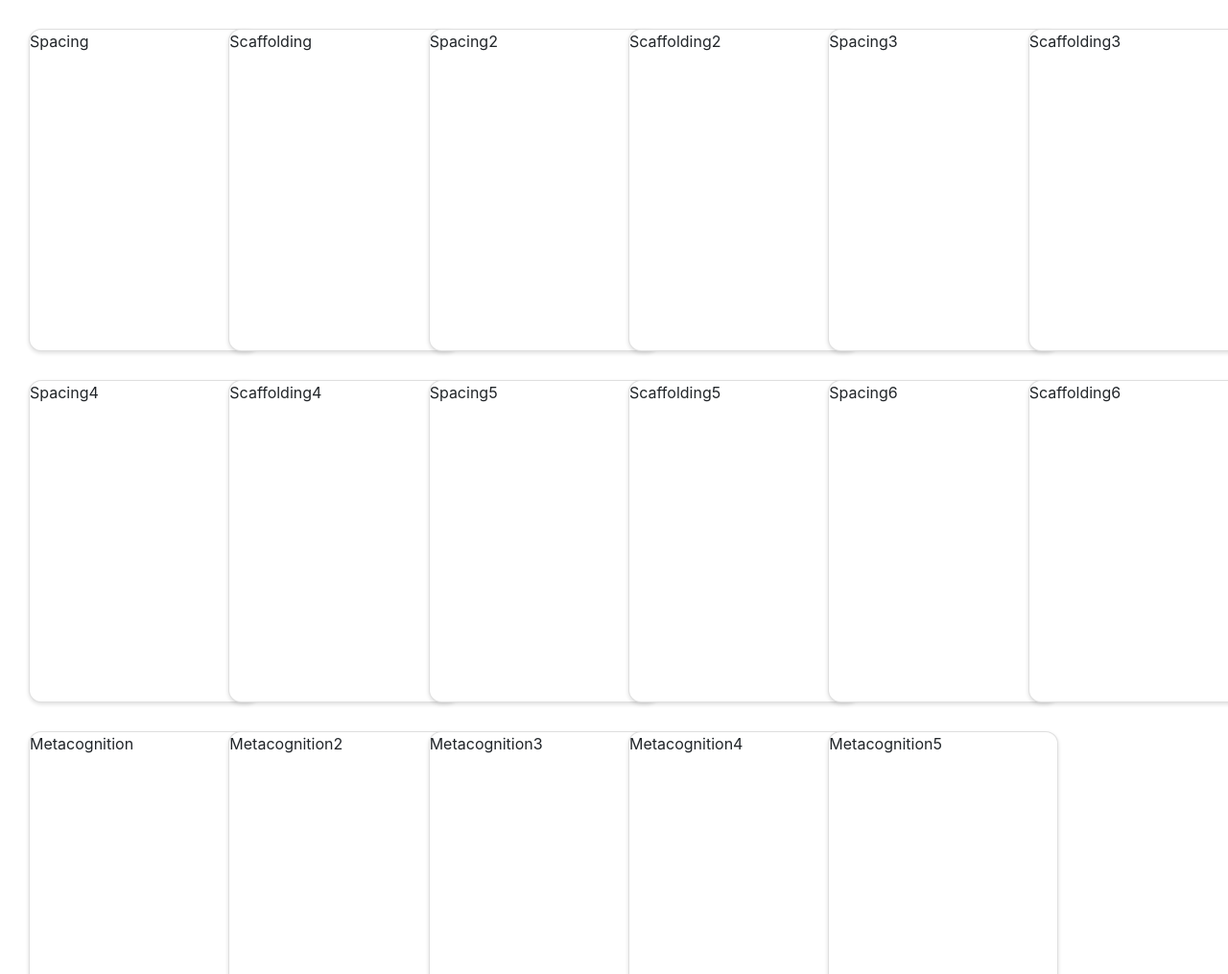
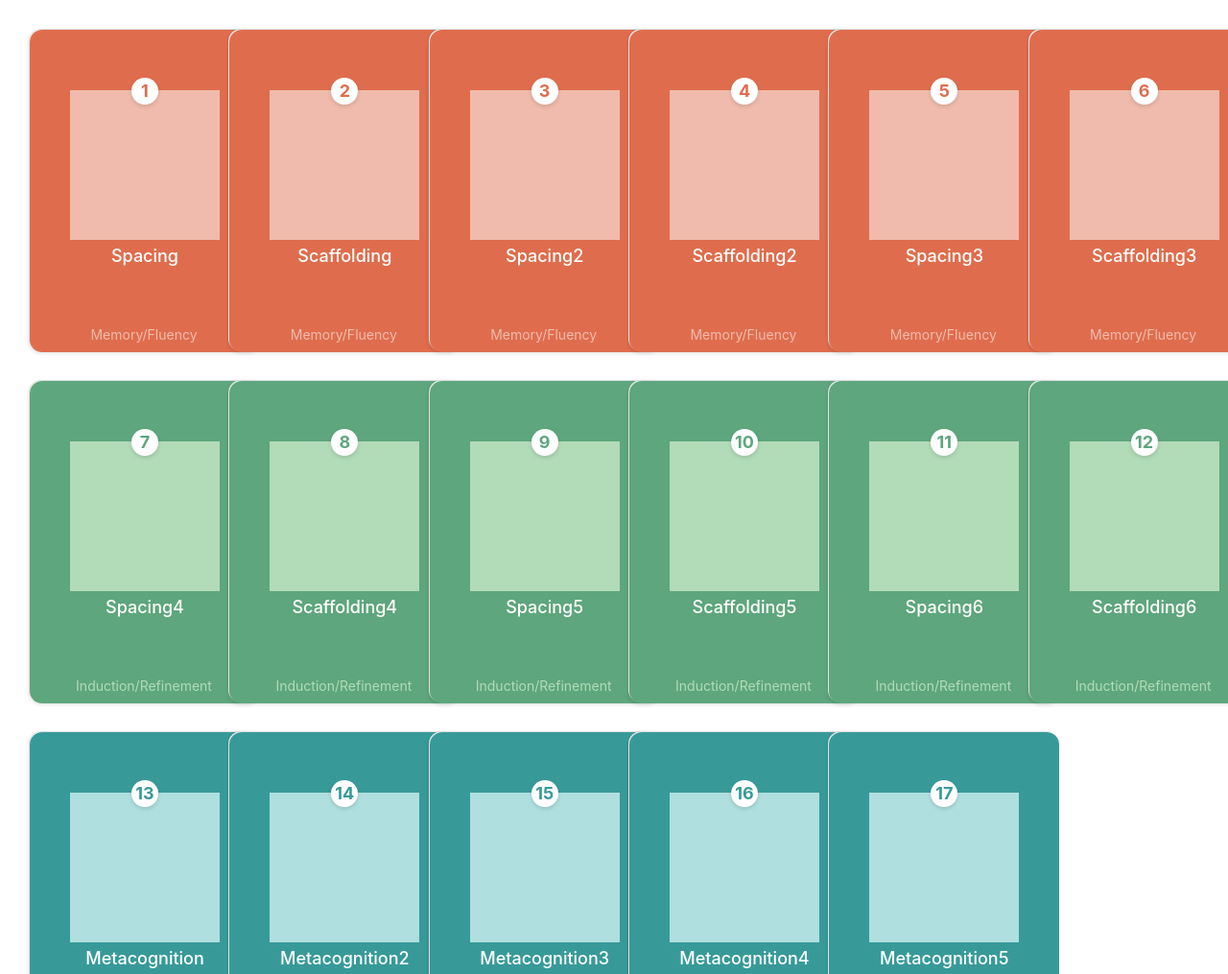
Before and after one commit to mqo00/interactive-principles, a React app: page / in a window 1280 px wide. Shown: the top 1015 px of the page at 96% size. Built offline with nearby package versions, Linux system fonts and the light colour scheme.

Commit message:
css for back of card

```diff
--- a/src/components/App.js
+++ b/src/components/App.js
@@ -16,7 +16,7 @@ export default class App extends Component {
 
                     {principles.map( card => (
                         <div key={card.id} className={'col-xs-12 col-sm-4 col-md-3 col-xl-2'}>
-                            <Card id={card.id} category={card.categoryId} title={card.principle}/>
+                            <Card id={card.id} category={card.categoryId} categoryName={card.category} title={card.principle}/>
                         </div>
                     ))}
 
--- a/src/components/Card.js
+++ b/src/components/Card.js
@@ -16,7 +16,21 @@ class Card extends React.Component {
                 </div>
                 :
                 <div className={'card__face card__face--back'}>
-                    {this.props.title}
+                    <div className={'card__face--back__content'}>
+                        <div className={'principle-number'}>
+                            {this.props.id}
+                        </div>
+                        <div className={'principle-image'}>
+
+                        </div>
+                        <div className={'principle-title'}>
+                            {this.props.title}
+                        </div>
+                    </div>
+                    <div className={'card__face--back__category'}>
+                        {this.props.categoryName}
+                    </div>
+
                 </div>
         );
     }
@@ -37,6 +51,7 @@ class Card extends React.Component {
 Card.propTypes = {
     id: PropTypes.any,
     category: PropTypes.any,
+    categoryName: PropTypes.any,
     title: PropTypes.any
 };
 
--- a/src/styles/_card-colors.scss
+++ b/src/styles/_card-colors.scss
@@ -3,13 +3,19 @@
 //themes
 $themes: (
         1: (
-                dark: $cat1--dark
+                dark: $cat1--dark,
+                mid: $cat1--mid,
+                light: $cat1--light
         ),
         2: (
-                dark: $cat2--dark
+                dark: $cat2--dark,
+                mid: $cat2--mid,
+                light: $cat2--light
         ),
         3: (
-                dark: $cat3--dark
+                dark: $cat3--dark,
+                mid: $cat3--mid,
+                light: $cat3--light
         )
 );
 
--- a/src/styles/_card.scss
+++ b/src/styles/_card.scss
@@ -16,15 +16,81 @@ $card-corner: 13px;
   margin-bottom: $space-between-cards;
 
   &__face {
-    &--front {
+    border-radius: $card-corner;
+
+    &--back {
       display: block;
       min-height: $height;
       min-width: $width;
+      color: $text--white;
 
       @include themed() {
         background: t('dark');
+      }
+
+      &__content {
+        margin-top: 50px;
+
+        .principle-image {
+          position: relative;
+          z-index: 0;
+          $size: #{$width * .65};
+          height: $size;
+          width: $size;
+          margin: -15px auto 0;
+        }
+
+        .principle-number {
+          position: relative;
+          z-index: 10;
+        }
+
+        .principle-title {
+          margin-top: 3px;
+        }
+      }
+
+      &__category {
+        text-align: center;
+        position: absolute;
+        bottom: 6px;
+        width: 100%;
+        font-size: 14px;
+
+        @include themed() {
+          color: t('mid');
+        }
       }
     }
   }
 
 }
+
+.principle-title {
+  color: $text--white;
+  font-size: 18px;
+  text-align: center;
+  font-weight: 500;
+}
+
+.principle-image {
+  @include themed() {
+    background: t('mid');
+  }
+}
+
+.principle-number {
+  margin: 0 auto;
+  background-color: $text--white;
+  height: 28px;
+  width: 28px;
+  font-size: 18px;
+  font-weight: bold;
+  border-radius: 50%;
+  text-align: center;
+  box-shadow: $card-shadow;
+
+  @include themed() {
+    color: t('dark');
+  }
+}
--- a/src/styles/_vars.scss
+++ b/src/styles/_vars.scss
@@ -1,9 +1,14 @@
 $card-bg: #fff;
+$text--white: #fff;
 
 $cat1--dark: #DF6D4D;
+$cat1--mid: #F0BBAC;
+$cat1--light: #F4E6E2;
 $cat2--dark: #5EA67D;
+$cat2--mid: #B2DBB8;
+$cat2--light: #DBF5DF;
 $cat3--dark: #379A99;
-
-$cat1--mid: lighten($cat1--dark, 40%);
+$cat3--mid: #AFDFDE;
+$cat3--light: #DEF4F3;
 
 $space-between-cards: 30px;
```
